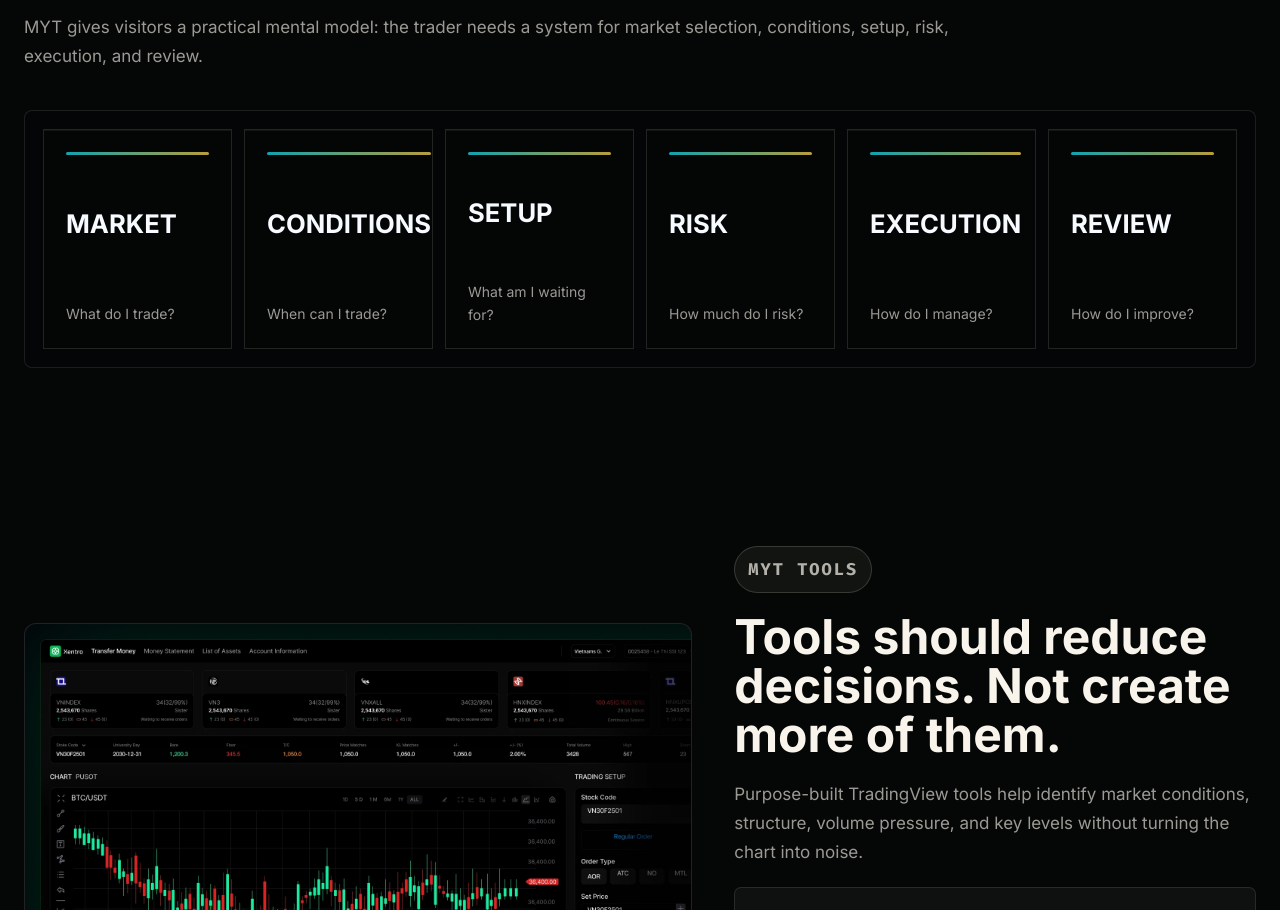
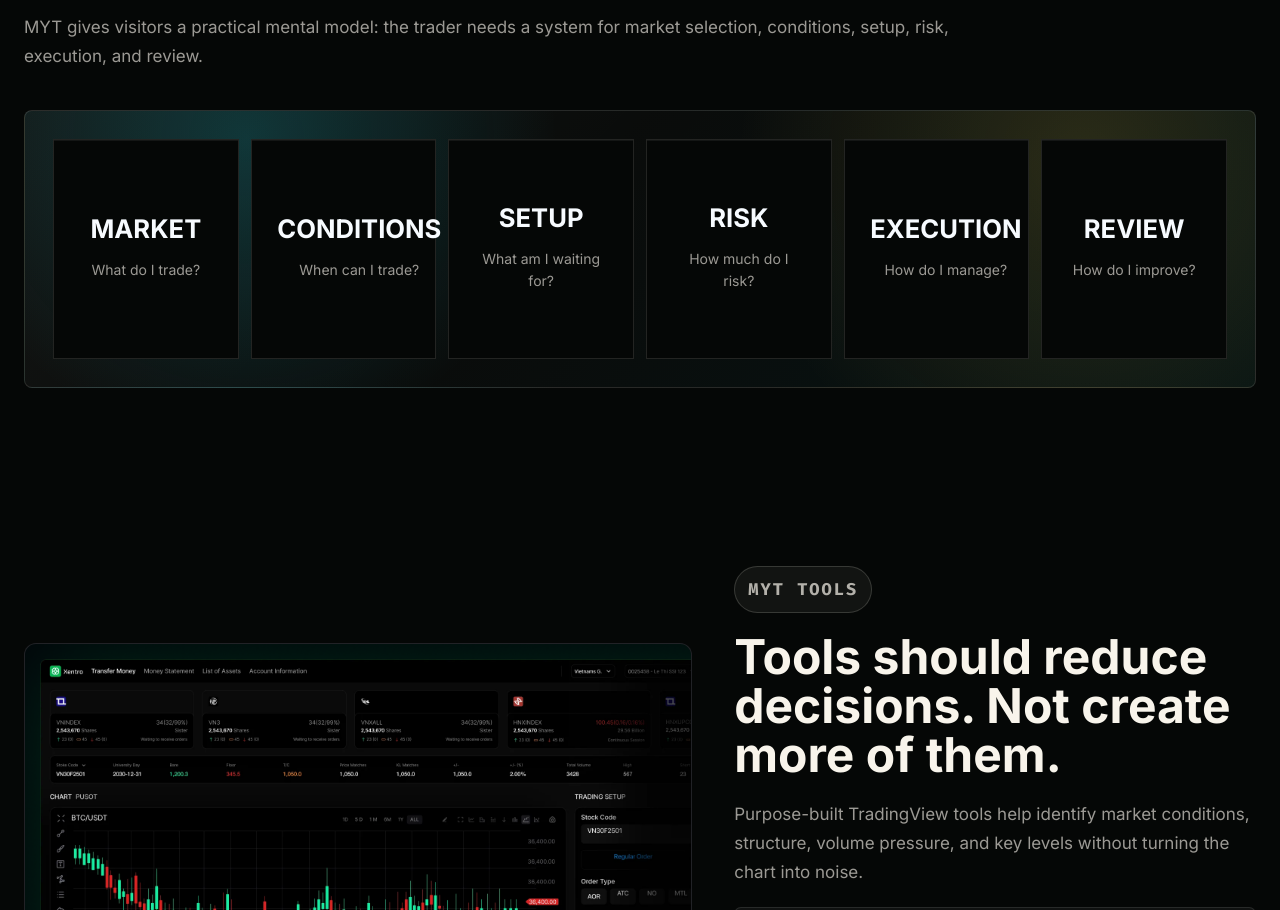
Before and after one commit to CodoWIzard/xentro-trading-template-clone, a Next.js app: page / in a window 1280 px wide. Shown: the part 5234-6144 px from the top of the page. Built offline with nearby package versions, Linux system fonts and the light colour scheme.

Commit message:
Refine MYT operating system cards

```diff
--- a/app/globals.css
+++ b/app/globals.css
@@ -2633,10 +2633,14 @@ select {
 .myt-os-grid {
   grid-template-columns: repeat(6, minmax(0, 1fr));
   margin-bottom: 0;
-  padding: 18px;
-  border: 1px solid rgba(248, 244, 235, 0.1);
+  padding: clamp(18px, 2.2vw, 28px);
+  border: 1px solid rgba(248, 244, 235, 0.12);
   border-radius: 8px;
-  background: rgba(2, 5, 10, 0.34);
+  background:
+    radial-gradient(circle at 18% 10%, rgba(22, 223, 241, 0.18), transparent 30%),
+    radial-gradient(circle at 86% 18%, rgba(255, 216, 77, 0.14), transparent 32%),
+    linear-gradient(135deg, rgba(248, 244, 235, 0.06), rgba(248, 244, 235, 0.018) 42%, rgba(22, 223, 241, 0.055)),
+    #050706;
 }
 
 .myt-operating-system .myt-section-heading {
@@ -2646,26 +2650,27 @@ select {
 .myt-os-card {
   min-height: 220px;
   display: grid;
-  align-content: space-between;
-  background: rgba(5, 7, 6, 0.72);
+  place-items: center;
+  align-content: center;
+  gap: 18px;
+  padding: clamp(18px, 2vw, 28px);
+  text-align: center;
+  background: #050706;
 }
 
 .myt-os-card::before {
-  content: "";
-  width: 100%;
-  height: 3px;
-  border-radius: 999px;
-  background: linear-gradient(90deg, #16dff1, #ffd84d);
-  opacity: 0.72;
+  content: none;
 }
 
 .myt-os-card h3 {
-  margin-top: auto;
+  margin: 0;
   text-transform: uppercase;
 }
 
 .myt-os-card p {
+  max-width: 18ch;
   color: rgba(248, 244, 235, 0.62);
+  margin: 0;
 }
 
 .myt-tool-signals {
```
